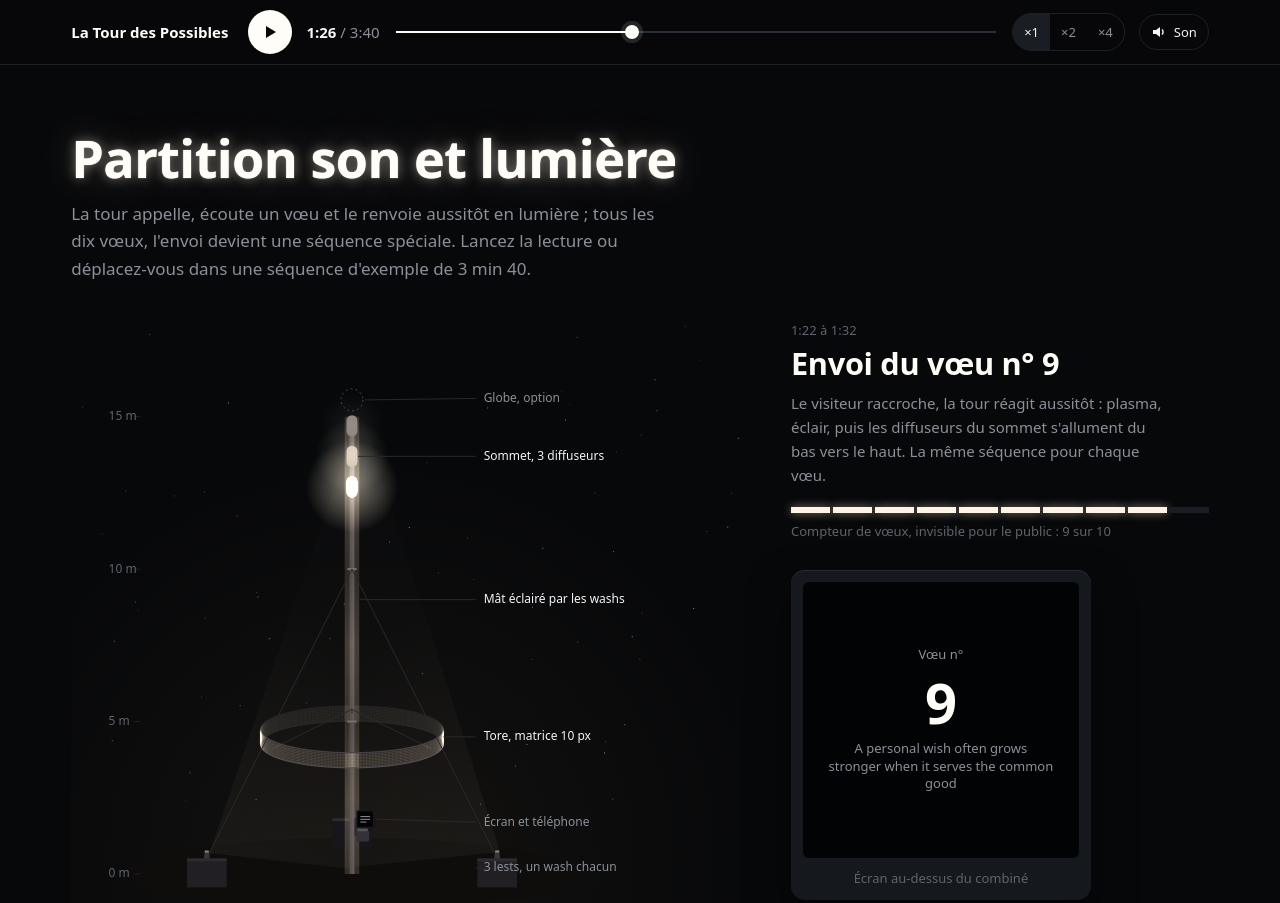
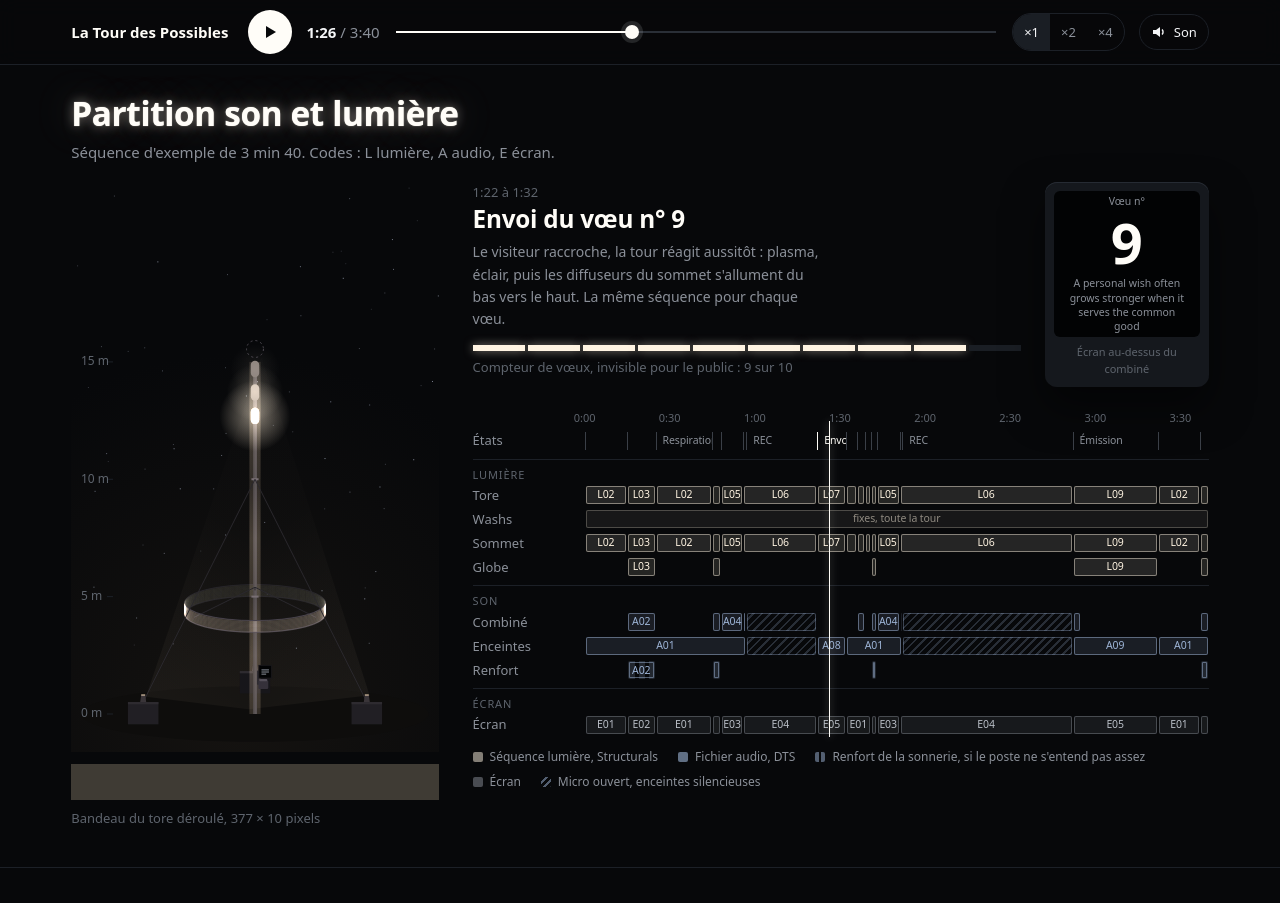
Before and after one commit to ghelleu/tourdespossibles, a plain HTML site: page sequencage/index.html in a window 1280 px wide. Shown: the top 903 px of the page. Drawn offline with Linux system fonts and the light colour scheme.

Commit message:
Séquençage : tour à gauche, timeline à droite ; bourdonnement plasma à l'envoi
Co-Authored-By: Claude Opus 5.5 <noreply@anthropic.com>
Claude-Session: https://claude.ai/code/session_014sVeDvdb76UxmMa6nxoU5X

```diff
--- a/sequencage/index.html
+++ b/sequencage/index.html
@@ -144,6 +144,28 @@ footer{padding:40px 0 56px;color:var(--dim);font-size:13px;border-top:1px solid
 @media(max-width:900px){.stage{grid-template-columns:minmax(0,1fr)}.fig{height:clamp(440px,70vh,640px)}.two{grid-template-columns:minmax(0,1fr)}.body{grid-template-columns:minmax(0,1fr)}.body>div:first-child{display:none}.body .fx{grid-column:auto}}
 @media(max-width:600px){.fig{height:clamp(380px,112vw,520px)}.tl{--lw:74px}.r .k{font-size:12px}.brand{display:none}.bar .w{gap:10px}details.st2 summary{grid-template-columns:28px minmax(0,1fr) 24px}.du{display:none}.ft td:nth-child(3),.ft th:nth-child(3){display:none}}
 @media(prefers-reduced-motion:reduce){.pl::before,.pl::after,.scr{transition:none}}
+
+/* layout tour 1/3, lecture 2/3 */
+.hero{padding:clamp(18px,2.4vw,30px) 0 clamp(24px,3vw,40px)}
+.hero h1{font-size:clamp(24px,2.6vw,34px)}
+.hero .lead{margin-top:8px;font-size:15px;max-width:none}
+.stage{grid-template-columns:minmax(0,1fr) minmax(0,2fr);margin-top:18px;gap:clamp(20px,2.6vw,40px)}
+.fig{height:clamp(420px,calc(100svh - 230px),780px)}
+.top{display:grid;grid-template-columns:minmax(0,1fr) 196px;gap:24px;align-items:start}
+.now h3{font-size:clamp(20px,1.9vw,26px);margin:4px 0 8px}
+.now p{min-height:0;font-size:14px}
+.gauge{margin:14px 0 6px}
+.dev{margin-top:0;width:196px;padding:9px;border-radius:12px}
+.scr{padding:8%;gap:6px}
+.scr .fr{font-size:12px}.scr .en{font-size:11px}.scr .bg{font-size:24px}
+.scr .recl{font-size:13px}.scr .cd{font-size:30px}
+.dev .sub{margin-top:6px;font-size:11px}
+.right .tl{margin-top:18px}
+.right .lg{font-size:12px;margin-top:10px}
+@media(max-width:900px){.stage{grid-template-columns:minmax(0,1fr)}.fig{height:clamp(420px,70vh,620px)}}
+@media(max-width:560px){.top{grid-template-columns:minmax(0,1fr)}.dev{width:min(100%,260px)}}
+.right .r{min-height:24px}.right .tr{height:22px}.right .bk{line-height:16px;font-size:10.5px;letter-spacing:-.01em}.right .g{margin-top:6px;padding-top:6px}.right .g .k{font-size:11px}.right .ax{height:16px}#ph{top:16px}
+.top{grid-template-columns:minmax(0,1fr) 164px}.dev{width:164px}.scr .bg{font-size:20px}.scr .fr{font-size:11px}.scr .en{font-size:10.5px}
 </style>
 </head>
 <body>
@@ -159,26 +181,23 @@ footer{padding:40px 0 56px;color:var(--dim);font-size:13px;border-top:1px solid
 
 <header class="hero"><div class="w">
 <h1>Partition son et lumière</h1>
-<p class="lead">La tour appelle, écoute un vœu et le renvoie aussitôt en lumière ; tous les dix vœux, l'envoi devient une séquence spéciale. Lancez la lecture ou déplacez-vous dans une séquence d'exemple de 3 min 40.</p>
+<p class="lead">Séquence d'exemple de 3 min 40. Codes : L lumière, A audio, E écran.</p>
 <div class="stage">
 <div>
 <div class="fig"><canvas id="tower" role="img" aria-label="La tour en élévation, ses zones lumineuses à l'instant choisi"></canvas></div>
 <div class="band"><canvas id="bandc" width="377" height="10"></canvas><div class="sub"><span>Bandeau du tore déroulé, 377 × 10 pixels</span></div></div>
 </div>
-<aside class="now" aria-live="polite">
+<div class="right">
+<div class="top">
+<div class="now" aria-live="polite">
 <div class="t" id="nt"></div>
 <h3 id="nn"></h3>
 <p id="np"></p>
 <div class="gauge" id="gauge"></div>
 <div class="sub" id="gt"></div>
+</div>
 <div class="dev"><div class="scr" id="scr"></div><div class="sub">Écran au-dessus du combiné</div></div>
-</aside>
 </div>
-</div></header>
-
-<section id="timeline"><div class="w">
-<h2>Timeline</h2>
-<p class="lead">Chaque bloc porte le code d'une séquence lumière (L), d'un fichier audio (A) ou d'un contenu d'écran (E). Cliquez sur la timeline pour vous y placer.</p>
 <div class="tl" id="tl">
 <div class="r"><div></div><div class="ax" id="ax"></div></div>
 <div class="r"><div class="k">États</div><div class="tr" id="t_st"></div></div>
@@ -196,7 +215,10 @@ footer{padding:40px 0 56px;color:var(--dim);font-size:13px;border-top:1px solid
 <div id="ph"></div>
 </div>
 <div class="lg"><span><i style="background:rgba(255,244,226,.5)"></i>Séquence lumière, Structurals</span><span><i style="background:rgba(157,180,214,.6)"></i>Fichier audio, DTS</span><span><i style="background:repeating-linear-gradient(90deg,rgba(157,180,214,.5) 0 4px,transparent 4px 6px)"></i>Renfort de la sonnerie, si le poste ne s'entend pas assez</span><span><i style="background:rgba(139,144,153,.5)"></i>Écran</span><span><i style="background:repeating-linear-gradient(135deg,transparent 0 3px,rgba(157,180,214,.5) 3px 5px)"></i>Micro ouvert, enceintes silencieuses</span></div>
-</div></section>
+</div>
+</div>
+</div></header>
+
 
 <section id="principe"><div class="w">
 <h2>Le principe</h2>
@@ -387,7 +409,7 @@ function lane(id,R,cls,filter){$(id).innerHTML=R.filter(r=>!filter||filter(r[2])
 lane('t_to',RL,'l',ZONE.to);$('t_wa').innerHTML='<div class="bk l" data-t="0" data-w="220" style="left:1px;width:calc(100% - 2px);opacity:.55" title="Washs fixes, toute la tour">fixes, toute la tour</div>';lane('t_so',RL,'l',ZONE.so);lane('t_gl',RL,'l',ZONE.gl);lane('t_co',RC,'s');lane('t_en',RS,'s');lane('t_rf',RR,'s opt');lane('t_ec',RE,'e');
 $('t_st').innerHTML=MOM.map(m=>'<div class="bk st" data-t="'+m[0]+'" data-w="'+(m[1]-m[0])+'" style="left:'+pct(m[0])+';width:'+pct(m[1]-m[0])+'" title="'+esc(m[3])+'">'+esc(SHORT[m[2]])+'</div>').join('');
 $('ax').innerHTML=[0,30,60,90,120,150,180,210].map(t=>'<span style="left:'+pct(t)+'">'+fmt0(t)+'</span>').join('');
-function fitLabels(){const tw=$('t_to').clientWidth;document.querySelectorAll('.bk').forEach(b=>{const px=+b.dataset.w/T*tw;b.classList.toggle('nar',px<(b.classList.contains('st')?44:28))})}
+function fitLabels(){const tw=$('t_to').clientWidth;document.querySelectorAll('.bk').forEach(b=>{const px=+b.dataset.w/T*tw;b.classList.toggle('nar',px<(b.classList.contains('st')?44:22))})}
 /* states and files */
 const chip=code=>'<span class="chip '+(code[0]==='L'?'l':code[0]==='A'?'s':'e')+'">'+code+'</span>';
 $('states').innerHTML=STATES.map((s,i)=>'<details class="st2"'+(i===0?' open':'')+'><summary><span class="num">'+String(i+1).padStart(2,'0')+'</span><span class="sn">'+esc(s[0])+'<span>'+esc(s[1])+'</span></span><span class="du">'+esc(s[2])+'</span><span class="pl"></span></summary><div class="body"><div></div><div><h4>Ce que vit le visiteur</h4><p>'+esc(s[4])+'</p></div><div><h4>Lumière</h4><p>'+esc(s[5])+'</p></div><div><h4>Son et écran</h4><p>'+esc(s[6])+'</p></div><div class="fx">'+s[7].map(chip).join('')+'<button class="go" type="button" data-t="'+s[3]+'">Voir dans la séquence</button></div></div></details>').join('');
@@ -409,7 +431,7 @@ function initAudio(){if(AC)return;try{AC=new (window.AudioContext||window.webkit
  const lfo=osc('square',24),lg=AC.createGain();lg.gain.value=.5;lfo.connect(lg);lg.connect(tr.gain);const off=AC.createConstantSource?AC.createConstantSource():null;if(off){off.offset.value=.5;off.connect(tr.gain);off.start()}
  N.ring=vo(tr,'bandpass',1500,1.2);
  N.busy=vo(osc('sine',425));
- N.ro=osc('sawtooth',70);N.rise=vo(N.ro,'lowpass',1300);
+ N.ro=osc('sawtooth',55);N.ro2=osc('square',110.6);const bzm=AC.createGain();bzm.gain.value=.5;N.ro2.connect(bzm);const bzs=AC.createGain();N.ro.connect(bzs);bzm.connect(bzs);N.rise=vo(bzs,'lowpass',900,3);
  N.ch=[110,165,220,330].map(f=>vo(osc('triangle',f)));
  N.out=out;N.nb=nb;
 }
@@ -424,7 +446,7 @@ function audio(t,S,on){if(!AC)return;const now=AC.currentTime,set=(gg,v)=>gg.gai
  set(N.breath,enc==='A01'?(k==='voix'||k==='appel'?.05:.08)+.14*breath(t):0);
  set(N.ring,rc&&rc[2]==='A02'?.07*ring(u):0);
  set(N.busy,rc&&rc[2]==='A03'?(u%1<.5?.06:0):0);
- if(k==='envoi'){set(N.rise,u<3.3?.04+.05*u/3:0);N.ro.frequency.setTargetAtTime(70*Math.pow(10,cl(u/3.3)),now,.05)}else set(N.rise,0);
+ if(k==='envoi'){const pl=.5+.5*Math.sin(2*Math.PI*(2+u*2.4)*u),v=u<3.35?(.03+.08*u/3.35)*(.35+.65*pl):.11*Math.exp(-(u-3.35)*.75)*(.6+.4*Math.sin(2*Math.PI*7*u));set(N.rise,v);const f=55+18*cl(u/3.35);N.ro.frequency.setTargetAtTime(f,now,.08);N.ro2.frequency.setTargetAtTime(f*2.01,now,.08)}else set(N.rise,0);
  N.ch.forEach((gg,i)=>set(gg,k==='emis'&&u<23?(.02+.05*cl((u-1)/22))*(i<3?1:cl((u-12)/10)):k==='emis'&&u<30?.05*Math.exp(-(u-23)*.6)*(i===0?1:.5):0));
 }
 /* state + loop */
@@ -438,7 +460,7 @@ function render(){const S=model(t);drawBand();drawTower(S);
  ph.style.left='calc(var(--lw) + (100% - var(--lw)) * '+(t/T)+')';
  document.querySelectorAll('.bk.st').forEach(b=>b.classList.toggle('on',+b.dataset.t===S.m[0]));
  audio(t,S,playing&&sound);
- if(playing&&sound){[[56,'bip'],[111,'bip'],[85,'imp'],[195,'tir']].forEach(([x,kd])=>{if(prevT<x&&t>=x)shot(kd)});if(sp===1&&[48,103].some(x=>prevT<x&&t>=x))speak()}
+ if(playing&&sound){[[56,'bip'],[111,'bip'],[195,'tir']].forEach(([x,kd])=>{if(prevT<x&&t>=x)shot(kd)});if(sp===1&&[48,103].some(x=>prevT<x&&t>=x))speak()}
  prevT=t;
 }
 function loop(ts){if(!playing)return;const dt=Math.min(.1,(ts-last)/1000)*sp;last=ts;t+=dt;if(t>=T){t=T-.05;setPlay(false);return}render();requestAnimationFrame(loop)}
```
